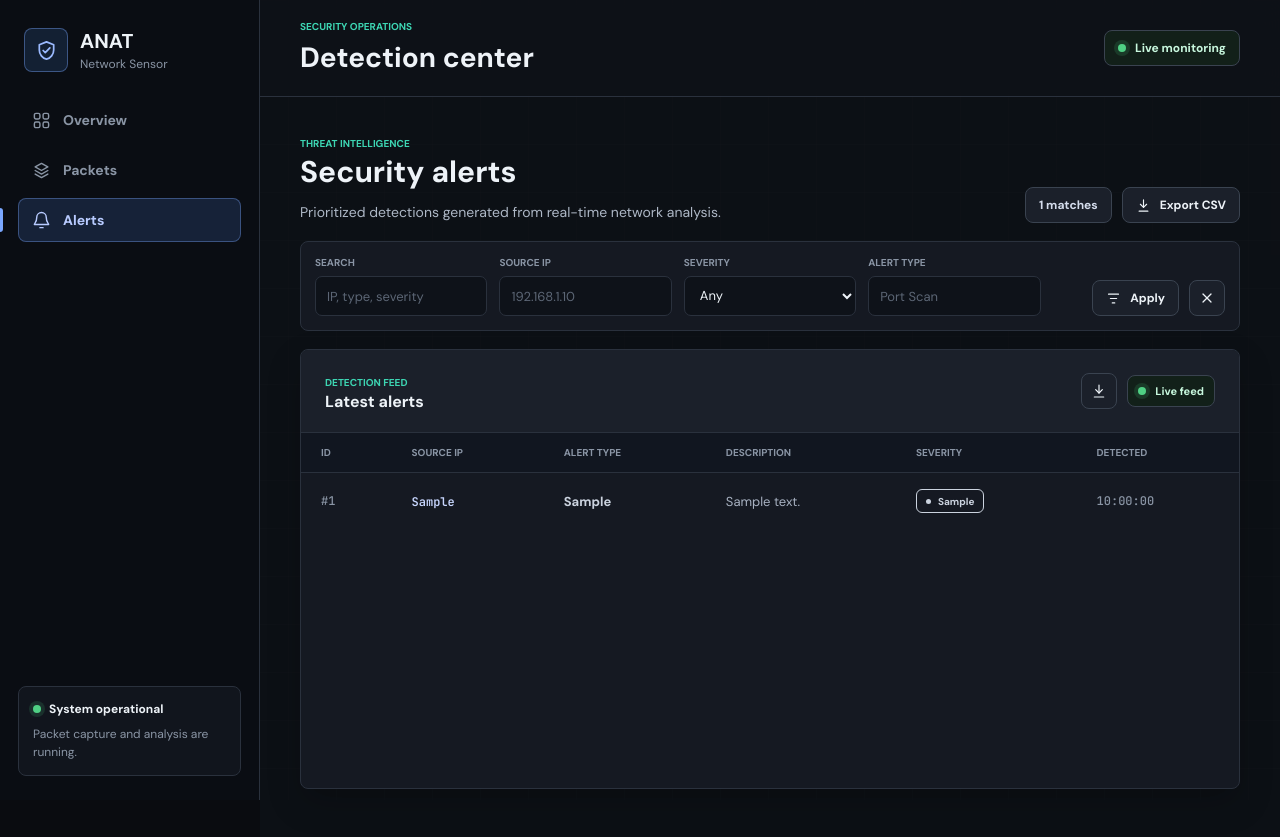
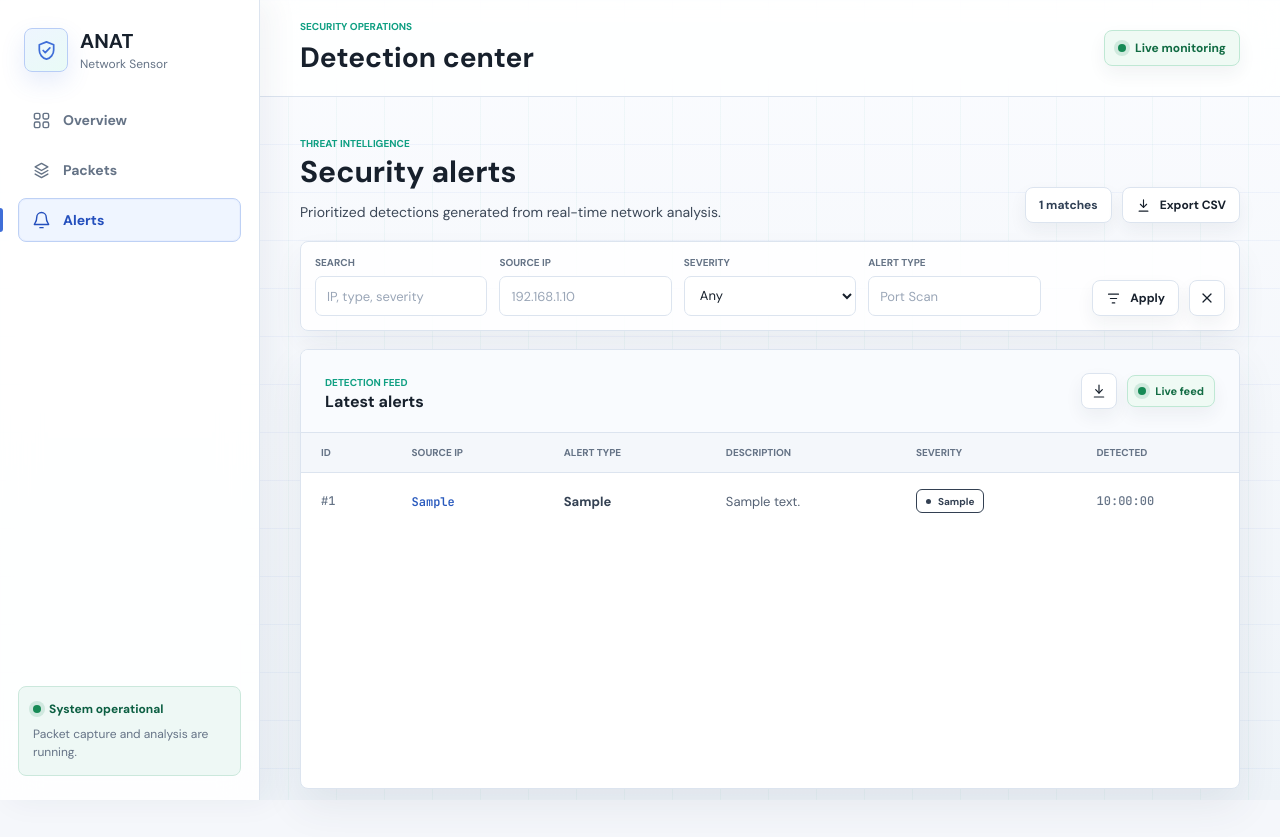
Before and after one commit to securitygeek15/ANAT, a Flask app: page /alerts in a window 1280 px wide. Run offline with Flask 3, Linux system fonts and the light colour scheme; tables that the repository leaves empty hold one stand-in row (values such as "Sample post"); some libraries are stand-ins or nearby versions.

Commit message:
REDESIGNED UI

```diff
--- a/static/js/charts.js
+++ b/static/js/charts.js
@@ -1,7 +1,7 @@
 window.addEventListener("load", () => {
     if (typeof Chart === "undefined") return;
 
-    Chart.defaults.color = "#8a95a5";
+    Chart.defaults.color = "#657386";
     Chart.defaults.font.family = "DM Sans";
     Chart.defaults.font.size = 11;
 
@@ -14,8 +14,8 @@ window.addEventListener("load", () => {
                 labels: ["TCP", "UDP"],
                 datasets: [{
                     data: [tcpCount, udpCount],
-                    backgroundColor: ["#7aa7ff", "#3dd6b3"],
-                    borderColor: "#151922",
+                    backgroundColor: ["#3f6ed8", "#0f9f82"],
+                    borderColor: "#ffffff",
                     borderWidth: 4,
                     hoverOffset: 4
                 }]
@@ -43,7 +43,7 @@ window.addEventListener("load", () => {
                 labels: ["High", "Medium", "Low"],
                 datasets: [{
                     data: severityData,
-                    backgroundColor: ["#ff6b7a", "#f6b95a", "#4fd084"],
+                    backgroundColor: ["#d84760", "#bd7418", "#168a55"],
                     borderRadius: 4,
                     borderSkipped: false,
                     barThickness: 28
@@ -57,7 +57,7 @@ window.addEventListener("load", () => {
                     y: {
                         beginAtZero: true,
                         ticks: { precision: 0 },
-                        grid: { color: "rgba(255, 255, 255, 0.07)" },
+                        grid: { color: "rgba(101, 115, 134, 0.16)" },
                         border: { display: false }
                     }
                 },
--- /dev/null
+++ b/static/js/ui.js
@@ -0,0 +1,76 @@
+window.addEventListener("load", () => {
+    const reduceMotion = window.matchMedia("(prefers-reduced-motion: reduce)").matches;
+
+    if (reduceMotion || typeof gsap === "undefined") return;
+
+    gsap.set([
+        ".sidebar",
+        ".topbar",
+        ".hero-panel",
+        ".metric-card",
+        ".filter-bar",
+        ".panel",
+        "tbody tr"
+    ], {
+        willChange: "transform, opacity"
+    });
+
+    const timeline = gsap.timeline({
+        defaults: {
+            ease: "power3.out"
+        }
+    });
+
+    timeline
+        .from(".sidebar", {
+            x: -18,
+            opacity: 0,
+            duration: 0.5
+        })
+        .from(".topbar", {
+            y: -14,
+            opacity: 0,
+            duration: 0.42
+        }, "-=0.3")
+        .from(".hero-panel", {
+            y: 18,
+            opacity: 0,
+            duration: 0.5
+        }, "-=0.2")
+        .from(".metric-card", {
+            y: 14,
+            opacity: 0,
+            duration: 0.42,
+            stagger: 0.06
+        }, "-=0.24")
+        .from(".filter-bar", {
+            y: 12,
+            opacity: 0,
+            duration: 0.36
+        }, "-=0.22")
+        .from(".panel", {
+            y: 16,
+            opacity: 0,
+            duration: 0.46,
+            stagger: 0.07
+        }, "-=0.2")
+        .from("tbody tr", {
+            y: 8,
+            opacity: 0,
+            duration: 0.28,
+            stagger: 0.025
+        }, "-=0.22");
+
+    gsap.set([
+        ".sidebar",
+        ".topbar",
+        ".hero-panel",
+        ".metric-card",
+        ".filter-bar",
+        ".panel",
+        "tbody tr"
+    ], {
+        clearProps: "willChange",
+        delay: 1.5
+    });
+});
--- a/static/style.css
+++ b/static/style.css
@@ -1,19 +1,20 @@
 :root {
-    --bg: #0a0c10;
-    --shell: #0f1218;
-    --surface: #151922;
-    --surface-raised: #1b202a;
-    --surface-soft: #11151d;
-    --line: #2a313d;
-    --line-strong: #3a4350;
-    --text: #eef3f8;
-    --muted: #8a95a5;
-    --muted-strong: #aeb8c6;
-    --accent: #3dd6b3;
-    --accent-blue: #7aa7ff;
-    --amber: #f6b95a;
-    --red: #ff6b7a;
-    --green: #4fd084;
+    --bg: #f5f7fb;
+    --shell: #ffffff;
+    --surface: #ffffff;
+    --surface-raised: #f9fbfe;
+    --surface-soft: #eef8f5;
+    --line: #dce4ef;
+    --line-strong: #c6d1df;
+    --text: #17202c;
+    --muted: #657386;
+    --muted-strong: #3c4858;
+    --accent: #0f9f82;
+    --accent-blue: #3f6ed8;
+    --violet: #7557d8;
+    --amber: #bd7418;
+    --red: #d84760;
+    --green: #168a55;
     --sidebar: 260px;
 }
 
@@ -22,7 +23,7 @@
 }
 
 html {
-    color-scheme: dark;
+    color-scheme: light;
 }
 
 body {
@@ -39,10 +40,10 @@ body::before {
     inset: 0;
     z-index: -1;
     background:
-        linear-gradient(rgba(255, 255, 255, 0.025) 1px, transparent 1px),
-        linear-gradient(90deg, rgba(255, 255, 255, 0.018) 1px, transparent 1px),
-        var(--bg);
-    background-size: 48px 48px;
+        linear-gradient(rgba(63, 110, 216, 0.055) 1px, transparent 1px),
+        linear-gradient(90deg, rgba(15, 159, 130, 0.045) 1px, transparent 1px),
+        linear-gradient(180deg, #fbfcff 0%, #f4f7fb 54%, #eef3f8 100%);
+    background-size: 48px 48px, 48px 48px, auto;
     content: "";
 }
 
@@ -72,8 +73,9 @@ svg {
     flex-direction: column;
     padding: 24px 18px;
     border-right: 1px solid var(--line);
-    background: rgba(11, 14, 20, 0.96);
-    backdrop-filter: blur(16px);
+    background: rgba(255, 255, 255, 0.92);
+    box-shadow: 10px 0 30px rgba(42, 57, 79, 0.06);
+    backdrop-filter: blur(18px);
 }
 
 .brand {
@@ -88,10 +90,11 @@ svg {
     width: 44px;
     height: 44px;
     place-items: center;
-    border: 1px solid rgba(122, 167, 255, 0.4);
+    border: 1px solid #b8cdf6;
     border-radius: 8px;
-    background: #132033;
-    color: #9bbaff;
+    background: linear-gradient(145deg, #eef5ff, #e9fbf6);
+    color: var(--accent-blue);
+    box-shadow: 0 10px 24px rgba(63, 110, 216, 0.13);
 }
 
 .brand-mark svg {
@@ -142,14 +145,15 @@ svg {
 
 .nav-link:hover {
     border-color: var(--line);
-    background: rgba(255, 255, 255, 0.04);
+    background: #f8fbff;
     color: var(--text);
 }
 
 .nav-link.active {
-    border-color: rgba(122, 167, 255, 0.36);
-    background: #162238;
-    color: #b8cbff;
+    border-color: #bed1f5;
+    background: #eff5ff;
+    color: #244fbd;
+    box-shadow: inset 0 0 0 1px rgba(63, 110, 216, 0.04);
 }
 
 .nav-link.active::before {
@@ -165,7 +169,7 @@ svg {
 .system-card {
     margin-top: auto;
     padding: 14px;
-    border: 1px solid var(--line);
+    border: 1px solid #cbe8dc;
     border-radius: 8px;
     background: var(--surface-soft);
 }
@@ -181,7 +185,7 @@ svg {
     display: flex;
     align-items: center;
     gap: 8px;
-    color: var(--text);
+    color: #0c5f42;
     font-size: 12px;
     font-weight: 800;
 }
@@ -192,13 +196,12 @@ svg {
     height: 8px;
     border-radius: 50%;
     background: var(--green);
-    box-shadow: 0 0 0 4px rgba(79, 208, 132, 0.14);
+    box-shadow: 0 0 0 4px rgba(22, 138, 85, 0.14);
 }
 
 .main-content {
     min-height: 100vh;
     margin-left: var(--sidebar);
-    background: rgba(15, 18, 24, 0.72);
 }
 
 .topbar {
@@ -212,8 +215,8 @@ svg {
     gap: 20px;
     padding: 20px 40px;
     border-bottom: 1px solid var(--line);
-    background: rgba(15, 18, 24, 0.92);
-    backdrop-filter: blur(14px);
+    background: rgba(255, 255, 255, 0.82);
+    backdrop-filter: blur(16px);
 }
 
 .eyebrow,
@@ -228,6 +231,7 @@ svg {
 
 .topbar h1 {
     margin: 0;
+    color: var(--text);
     font-size: 28px;
     letter-spacing: 0;
 }
@@ -242,24 +246,26 @@ svg {
     align-items: center;
     gap: 9px;
     padding: 0 13px;
-    border: 1px solid var(--line-strong);
+    border: 1px solid var(--line);
     border-radius: 8px;
-    background: var(--surface-raised);
+    background: var(--surface);
     color: var(--muted-strong);
     font-size: 12px;
     font-weight: 800;
+    box-shadow: 0 8px 18px rgba(33, 49, 72, 0.06);
 }
 
 .action-button,
 .icon-button {
     color: var(--text);
-    transition: background 140ms ease, border-color 140ms ease, transform 140ms ease;
+    transition: background 160ms ease, border-color 160ms ease, color 160ms ease, transform 160ms ease;
 }
 
 .action-button:hover,
 .icon-button:hover {
-    border-color: rgba(61, 214, 179, 0.5);
-    background: #14322d;
+    border-color: rgba(15, 159, 130, 0.45);
+    background: #effaf7;
+    color: #08745e;
     transform: translateY(-1px);
 }
 
@@ -280,8 +286,9 @@ svg {
 }
 
 .live-pill {
-    background: #122019;
-    color: #c8f8de;
+    border-color: #bfe8d4;
+    background: #effaf4;
+    color: #116b43;
 }
 
 .live-pill.compact {
@@ -404,7 +412,7 @@ svg {
     border: 1px solid var(--line);
     border-radius: 8px;
     background: var(--surface);
-    box-shadow: 0 14px 34px rgba(0, 0, 0, 0.2);
+    box-shadow: 0 18px 40px rgba(45, 62, 88, 0.08);
 }
 
 .metric-card {
@@ -511,6 +520,7 @@ svg {
 
 .panel-heading h3 {
     margin: 0;
+    color: var(--text);
     font-size: 16px;
     letter-spacing: 0;
 }
@@ -562,7 +572,7 @@ table {
 th {
     padding: 13px 20px;
     border-bottom: 1px solid var(--line);
-    background: #111620;
+    background: #f4f7fb;
     color: var(--muted);
     font-size: 10px;
     font-weight: 900;
@@ -573,21 +583,21 @@ th {
 
 td {
     padding: 16px 20px;
-    border-top: 1px solid rgba(42, 49, 61, 0.72);
-    color: #cbd3df;
+    border-top: 1px solid rgba(220, 228, 239, 0.86);
+    color: #334052;
     font-size: 13px;
 }
 
 tbody tr {
-    transition: background 120ms ease;
+    transition: background 140ms ease;
 }
 
 tbody tr:nth-child(even) {
-    background: rgba(255, 255, 255, 0.012);
+    background: rgba(244, 247, 251, 0.55);
 }
 
 tbody tr:hover {
-    background: rgba(61, 214, 179, 0.045);
+    background: #edf8f5;
 }
 
 .mono {
@@ -596,7 +606,7 @@ tbody tr:hover {
 }
 
 .address {
-    color: #c8d7ff;
+    color: #2859bd;
     font-weight: 700;
 }
 
@@ -728,7 +739,7 @@ tbody tr:hover {
 
 .record-count {
     flex: 0 0 auto;
-    color: #d5dded;
+    color: #2f3f54;
 }
 
 .page-actions {
@@ -746,7 +757,8 @@ tbody tr:hover {
     padding: 14px;
     border: 1px solid var(--line);
     border-radius: 8px;
-    background: var(--surface);
+    background: rgba(255, 255, 255, 0.86);
+    box-shadow: 0 14px 30px rgba(45, 62, 88, 0.06);
 }
 
 .filter-bar label {
@@ -771,20 +783,20 @@ tbody tr:hover {
     border: 1px solid var(--line);
     border-radius: 7px;
     outline: 0;
-    background: #0e1219;
+    background: #ffffff;
     color: var(--text);
     font: inherit;
     font-size: 13px;
 }
 
 .filter-bar input::placeholder {
-    color: #5c6675;
+    color: #9aa6b7;
 }
 
 .filter-bar input:focus,
 .filter-bar select:focus {
-    border-color: rgba(61, 214, 179, 0.58);
-    box-shadow: 0 0 0 3px rgba(61, 214, 179, 0.12);
+    border-color: rgba(15, 159, 130, 0.55);
+    box-shadow: 0 0 0 3px rgba(15, 159, 130, 0.12);
 }
 
 .filter-actions {
@@ -811,7 +823,7 @@ button.action-button svg {
 .description-cell {
     max-width: 380px;
     overflow: hidden;
-    color: #a8b2c2;
+    color: #546174;
     text-overflow: ellipsis;
 }
 
--- a/templates/base.html
+++ b/templates/base.html
@@ -3,7 +3,7 @@
 <head>
     <meta charset="UTF-8">
     <meta name="viewport" content="width=device-width, initial-scale=1.0">
-    <meta name="theme-color" content="#080b12">
+    <meta name="theme-color" content="#f5f7fb">
     <title>{% block title %}Overview{% endblock %} | ANAT</title>
     <link rel="preconnect" href="https://fonts.googleapis.com">
     <link rel="preconnect" href="https://fonts.gstatic.com" crossorigin>
@@ -60,7 +60,9 @@
     </div>
 
     <script src="https://cdn.jsdelivr.net/npm/chart.js"></script>
+    <script src="https://cdn.jsdelivr.net/npm/gsap@3.12.5/dist/gsap.min.js"></script>
     <script src="{{ url_for('static', filename='js/charts.js') }}"></script>
+    <script src="{{ url_for('static', filename='js/ui.js') }}"></script>
     <script>
         window.setTimeout(() => window.location.reload(), 10000);
     </script>
```
Also changed, not shown: other parts of static/style.css (+34 -30 lines).
